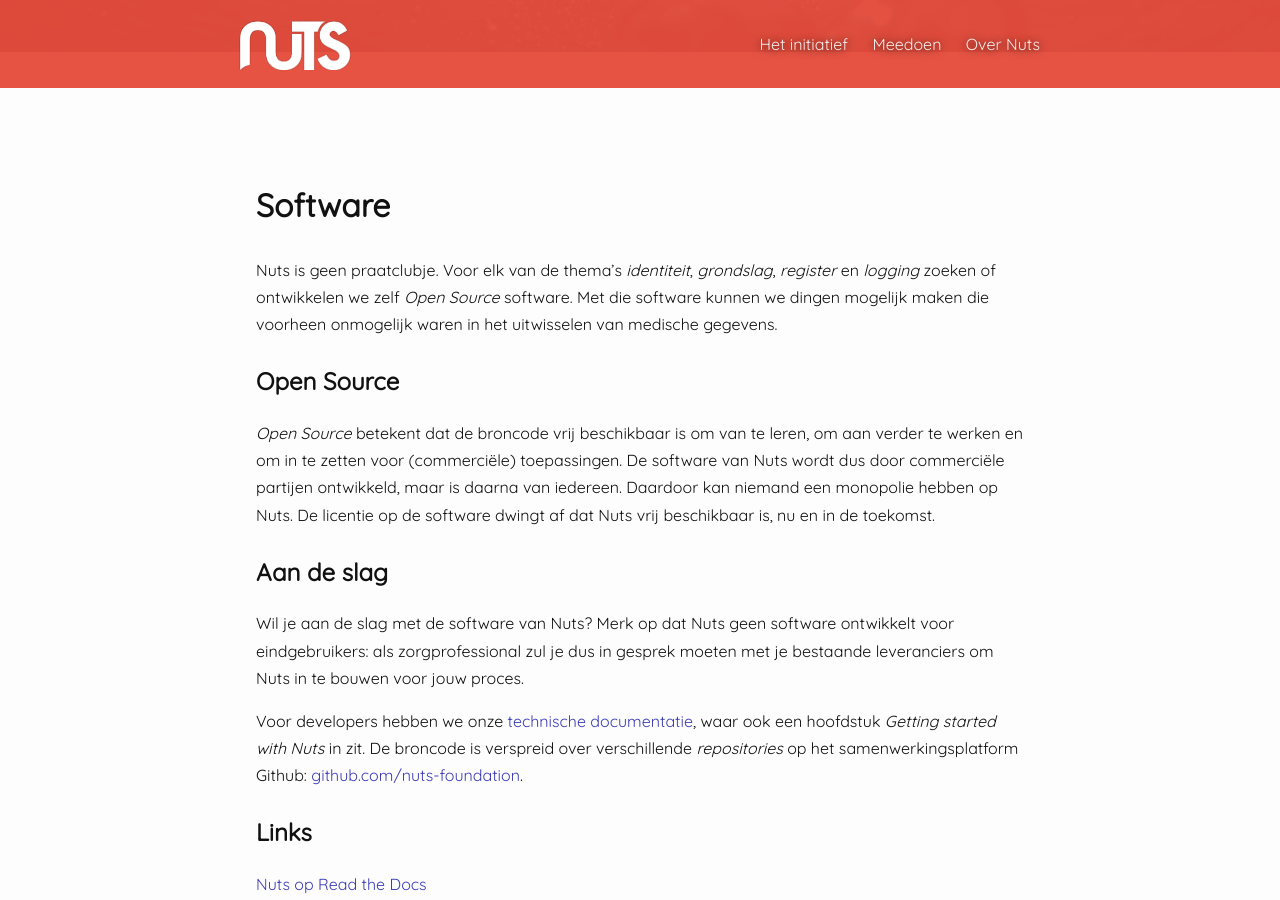
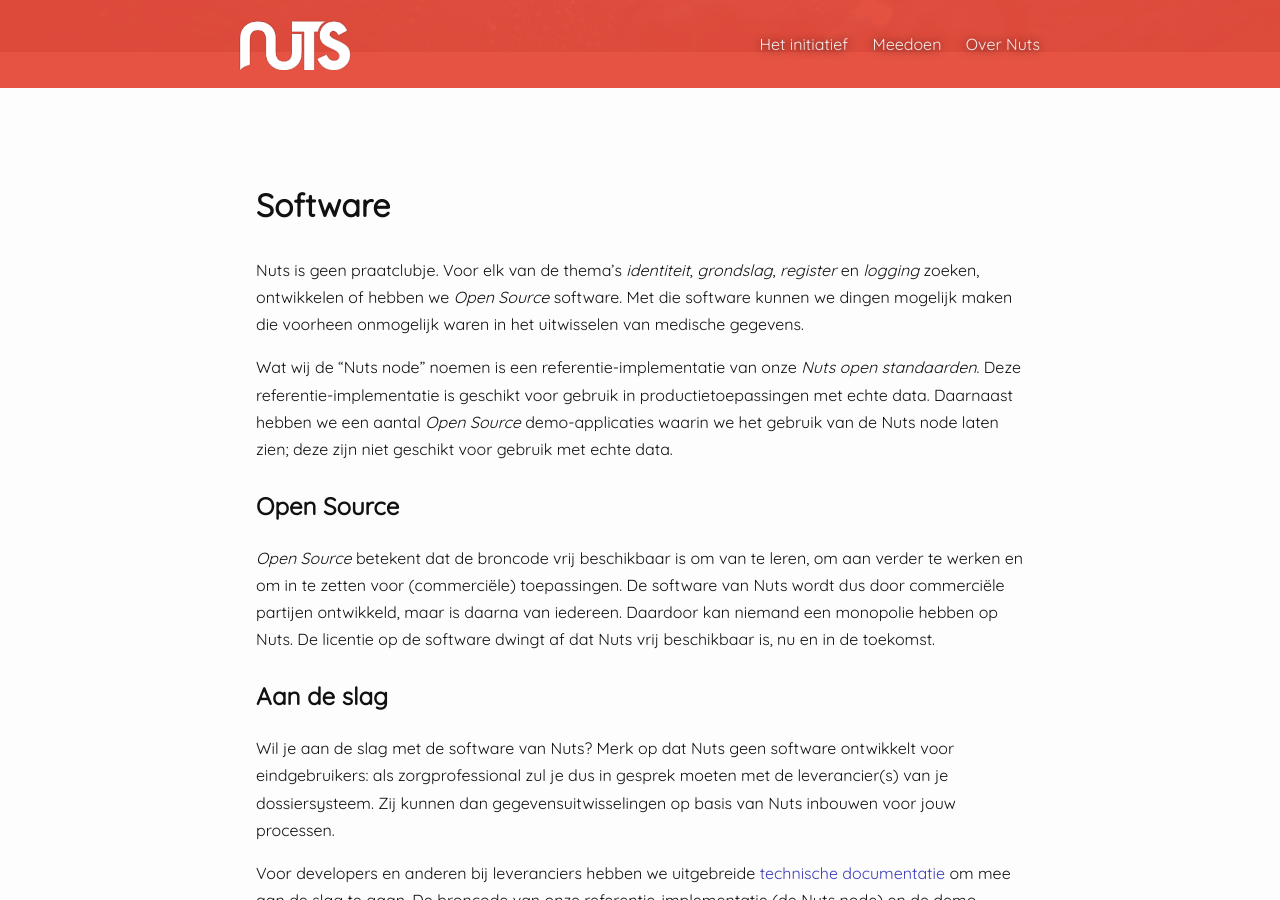
Before and after one commit to nuts-foundation/nuts-webpresence, a Jekyll site: the page built from software.md, in a window 1280 px wide and 900 px high, scrolled down 308 px. Built offline with Jekyll 4.4.1, drawn with Linux system fonts in a browser that asks for light colours; some of the changed text lies outside the part shown.

Commit message:
Update software page with new insights

```diff
--- a/software.md
+++ b/software.md
@@ -7,7 +7,9 @@
 
 # Software
 
-Nuts is geen praatclubje. Voor elk van de thema's <em>identiteit</em>, <em>grondslag</em>, <em>register</em> en <em>logging</em> zoeken of ontwikkelen we zelf <em>Open Source</em> software. Met die software kunnen we dingen mogelijk maken die voorheen onmogelijk waren in het uitwisselen van medische gegevens.
+Nuts is geen praatclubje. Voor elk van de thema's <em>identiteit</em>, <em>grondslag</em>, <em>register</em> en <em>logging</em> zoeken, ontwikkelen of hebben we <em>Open Source</em> software. Met die software kunnen we dingen mogelijk maken die voorheen onmogelijk waren in het uitwisselen van medische gegevens.
+
+Wat wij de "Nuts node" noemen is een referentie-implementatie van onze <em>Nuts open standaarden</em>. Deze referentie-implementatie is geschikt voor gebruik in productietoepassingen met echte data. Daarnaast hebben we een aantal <em>Open Source</em> demo-applicaties waarin we het gebruik van de Nuts node laten zien; deze zijn niet geschikt voor gebruik met echte data.
 
 ## Open Source
 
@@ -15,11 +17,6 @@
 
 ## Aan de slag
 
-Wil je aan de slag met de software van Nuts? Merk op dat Nuts geen software ontwikkelt voor eindgebruikers: als zorgprofessional zul je dus in gesprek moeten met je bestaande leveranciers om Nuts in te bouwen voor jouw proces.
+Wil je aan de slag met de software van Nuts? Merk op dat Nuts geen software ontwikkelt voor eindgebruikers: als zorgprofessional zul je dus in gesprek moeten met de leverancier(s) van je dossiersysteem. Zij kunnen dan gegevensuitwisselingen op basis van Nuts inbouwen voor jouw processen.
 
-Voor developers hebben we onze [technische documentatie](/documentatie), waar ook een hoofdstuk <em>Getting started with Nuts</em> in zit. De broncode is verspreid over verschillende <em>repositories</em> op het samenwerkingsplatform Github: [github.com/nuts-foundation](https://www.github.com/nuts-foundation).
-
-## Links
-
-[Nuts op Read the Docs](https://nuts-documentation.readthedocs.io)<br/>
-[Nuts op Github](https://www.github.com/nuts-foundation)
+Voor developers en anderen bij leveranciers hebben we uitgebreide [technische documentatie](/documentatie) om mee aan de slag te gaan. De broncode van onze referentie-implementatie (de Nuts node) en de demo-applicaties die wij hebben ontwikkeld is zoals gezegd voor iedereen beschikbaar en staat online op [het samenwerkingsplatform Github](https://www.github.com/nuts-foundation).
```
